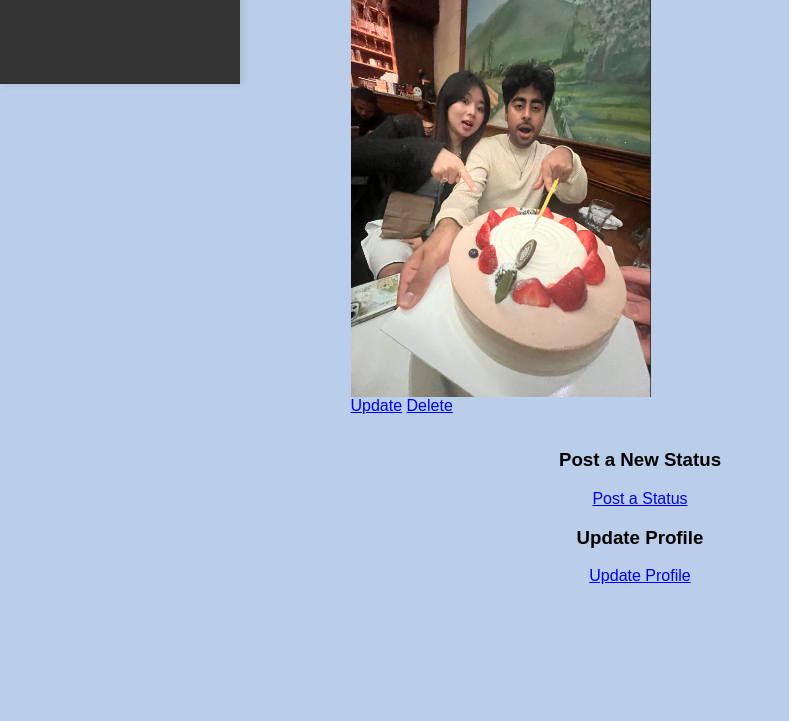
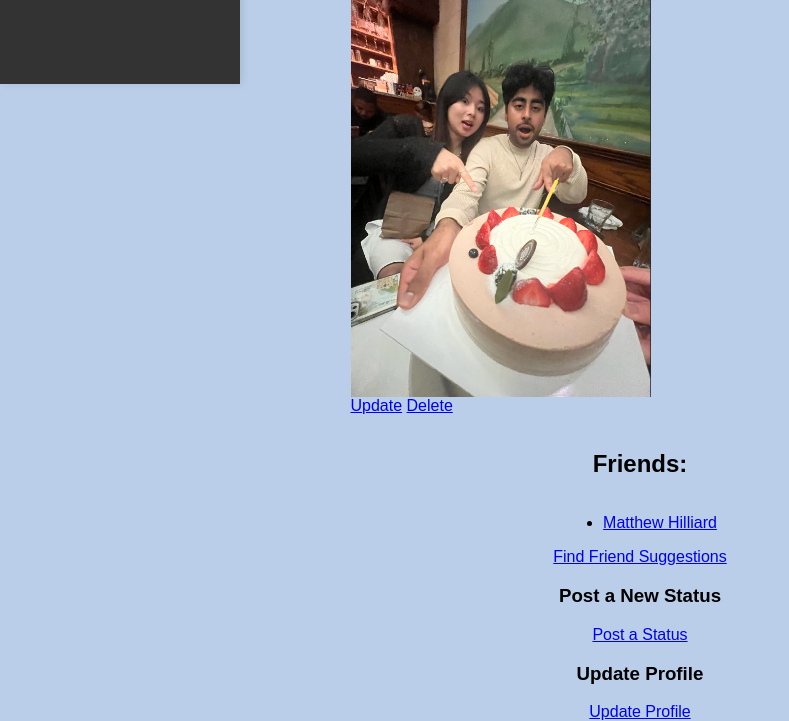
Before and after one commit to picoting/cs412, a Django app: page /mini_fb/profile/1/ in a window 1280 px wide. Shown: the part 756-1477 px from the top of the page, without its empty margins (0-789 px from the left). Before the commit the page ends 1340 px from the top, so only its background shows below. Run offline with Django 5.2, Linux system fonts and the light colour scheme; data comes from the database, SQL or seed files in the repository; both versions use the stored data as it was after the commit.

Commit message:
completed friends functionality

```diff
--- a/mini_fb/admin.py
+++ b/mini_fb/admin.py
@@ -1,7 +1,8 @@
 from django.contrib import admin
-from .models import Profile, StatusMessage, Image
+from .models import *
 
 # Register your models here.
 admin.site.register(Profile)
 admin.site.register(StatusMessage)
 admin.site.register(Image)
+admin.site.register(Friend)
--- a/mini_fb/models.py
+++ b/mini_fb/models.py
@@ -9,12 +9,45 @@ class Profile(models.Model):
     email = models.EmailField(max_length=254, unique=True)
     profile_image_url = models.URLField(max_length=200)
 
+    def __str__(self):
+        return f"{self.first_name} {self.last_name}"
+
     def get_status_messages(self):
         #returns ordered status messages
         return self.status_messages.order_by('-timestamp')
 
     def get_absolute_url(self):
         return reverse('show_profile', kwargs={'pk': self.pk})
+
+
+    def get_friends(self):
+        # get friend relationship
+        friends_as_profile1 = Friend.objects.filter(profile1=self)
+        friends_as_profile2 = Friend.objects.filter(profile2=self)
+
+        # get the profiles in the relationship
+        friends = [friend.profile2 for friend in friends_as_profile1] + \
+                  [friend.profile1 for friend in friends_as_profile2]
+
+        return friends
+
+    def add_friend(self, other):
+        #create new friend
+
+        if other == self:
+            return
+
+        if Friend.objects.filter(profile1=self, profile2=other).exists() or \
+           Friend.objects.filter(profile1=other, profile2=self).exists():
+            return
+
+        Friend.objects.create(profile1=self, profile2=other)
+
+    def get_friend_suggestions(self):
+        # Get all profiles except current profile and existing friends
+        friends = self.get_friends()
+        all_profiles = Profile.objects.exclude(id=self.id).exclude(id__in=[friend.id for friend in friends])
+        return all_profiles
 
 
 class StatusMessage(models.Model):
@@ -39,3 +72,13 @@ class Image(models.Model):
 
     def __str__(self):
         return f"Image for {self.status_message.message} uploaded on {self.timestamp}"
+
+
+class Friend(models.Model):
+    #new friend model to hold the relationship between two profiles
+    profile1 = models.ForeignKey(Profile, related_name="friendships_as_profile1", on_delete=models.CASCADE)
+    profile2 = models.ForeignKey(Profile, related_name="friendships_as_profile2", on_delete=models.CASCADE)
+    timestamp = models.DateTimeField(default=timezone.now)
+
+    def __str__(self):
+        return f"{self.profile1} & {self.profile2}"
--- a/mini_fb/templates/mini_fb/show_profile.html
+++ b/mini_fb/templates/mini_fb/show_profile.html
@@ -53,6 +53,19 @@
         {% endfor %}
     </ul>
 
+    <h2>Friends:</h2>
+    <ul>
+      {% for friend in profile.get_friends %}
+        <li>
+          <a href="{% url 'show_profile' friend.pk %}">{{ friend.first_name }} {{ friend.last_name }}</a>
+        </li>
+      {% empty %}
+        <li>No friends yet.</li>
+      {% endfor %}
+    </ul>
+
+    <a href="{% url 'friend_suggestions' profile.pk %}">Find Friend Suggestions</a>
+
     <h3>Post a New Status</h3>
     <a href="{% url 'create_status' profile.pk %}">Post a Status</a>
 
--- a/mini_fb/urls.py
+++ b/mini_fb/urls.py
@@ -14,4 +14,6 @@ urlpatterns = [
     path('profile/<int:pk>/update/', UpdateProfileView.as_view(), name='update_profile'),
     path('status/<int:pk>/delete/', DeleteStatusMessageView.as_view(), name='delete_status'),
     path('status/<int:pk>/update/', UpdateStatusMessageView.as_view(), name='update_status'),
+    path('profile/<int:pk>/add_friend/<int:other_pk>/', views.CreateFriendView.as_view(), name='add_friend'),
+    path('profile/<int:pk>/friend_suggestions/', views.ShowFriendSuggestionsView.as_view(), name='friend_suggestions'),
 ]
--- a/mini_fb/views.py
+++ b/mini_fb/views.py
@@ -1,6 +1,7 @@
-from django.shortcuts import render
+from django.shortcuts import render, redirect
 
 # Create your views here.
+from django.views import View
 from django.views.generic import ListView
 from django.views.generic import DetailView
 from django.views.generic import CreateView
@@ -101,3 +102,22 @@ class UpdateStatusMessageView(UpdateView):
      #redirect to profile after updating status
     def get_success_url(self):
         return reverse('show_profile', kwargs={'pk': self.object.profile.pk})
+
+
+class CreateFriendView(View):
+    #view to create the friend relationship
+    def dispatch(self, request, *args, **kwargs):
+        profile = get_object_or_404(Profile, pk=self.kwargs['pk'])
+        other = get_object_or_404(Profile, pk=self.kwargs['other_pk'])
+        profile.add_friend(other)
+        return redirect('show_profile', pk=profile.pk)
+
+class ShowFriendSuggestionsView(DetailView):
+    model = Profile
+    template_name = 'mini_fb/friend_suggestions.html'
+    context_object_name = 'profile'
+
+    def get_context_data(self, **kwargs):
+        context = super().get_context_data(**kwargs)
+        context['friend_suggestions'] = self.object.get_friend_suggestions()
+        return context
```
Also changed, not shown: mini_fb/templates/mini_fb/friend_suggestions.html (added, +16 -0 lines), db.sqlite3, mini_fb/migrations/0004_friend.py (added).
